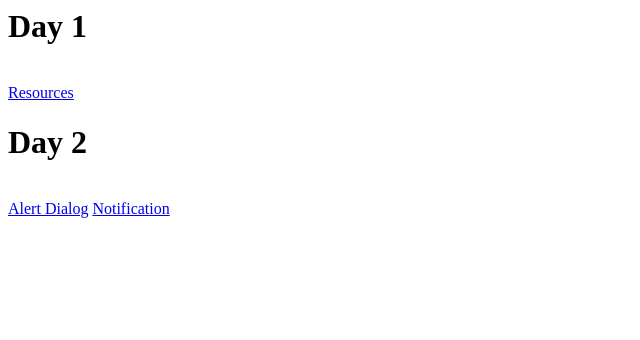
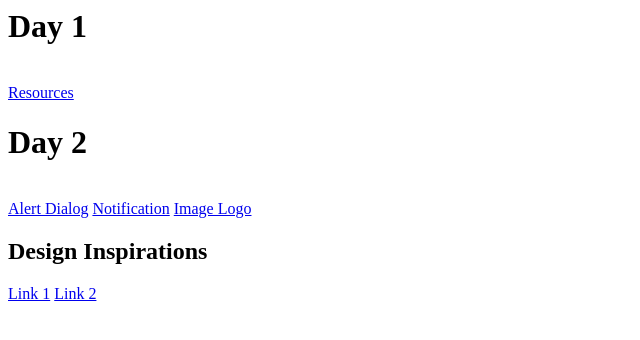
Before and after one commit to rajeefmk/rajeefmk.github.io, a plain HTML site: page index.html in a window 1280 px wide. Shown: the whole page, without its empty margins (0-640 px from the left). Drawn offline with Linux system fonts and the light colour scheme.

Commit message:
Design inspirations

```diff
--- a/index.html
+++ b/index.html
@@ -6,3 +6,9 @@
 </br>
 <a href="https://drive.google.com/open?id=0B9HNvZzzXBfXLVVHV3haQzRkbUE">Alert Dialog</a>
 <a href="https://drive.google.com/open?id=0B9HNvZzzXBfXMV8tQmZLSkl4alk">Notification</a>
+
+<a href="https://d1819hhy7fmoe0.cloudfront.net/logos/hl_now_logo_200x220.png">Image Logo</a>
+
+<h2> Design Inspirations </h2>
+<a href="http://www.mobile-patterns.com/">Link 1</a>
+<a href="https://www.pttrns.com/">Link 2</a>
```
